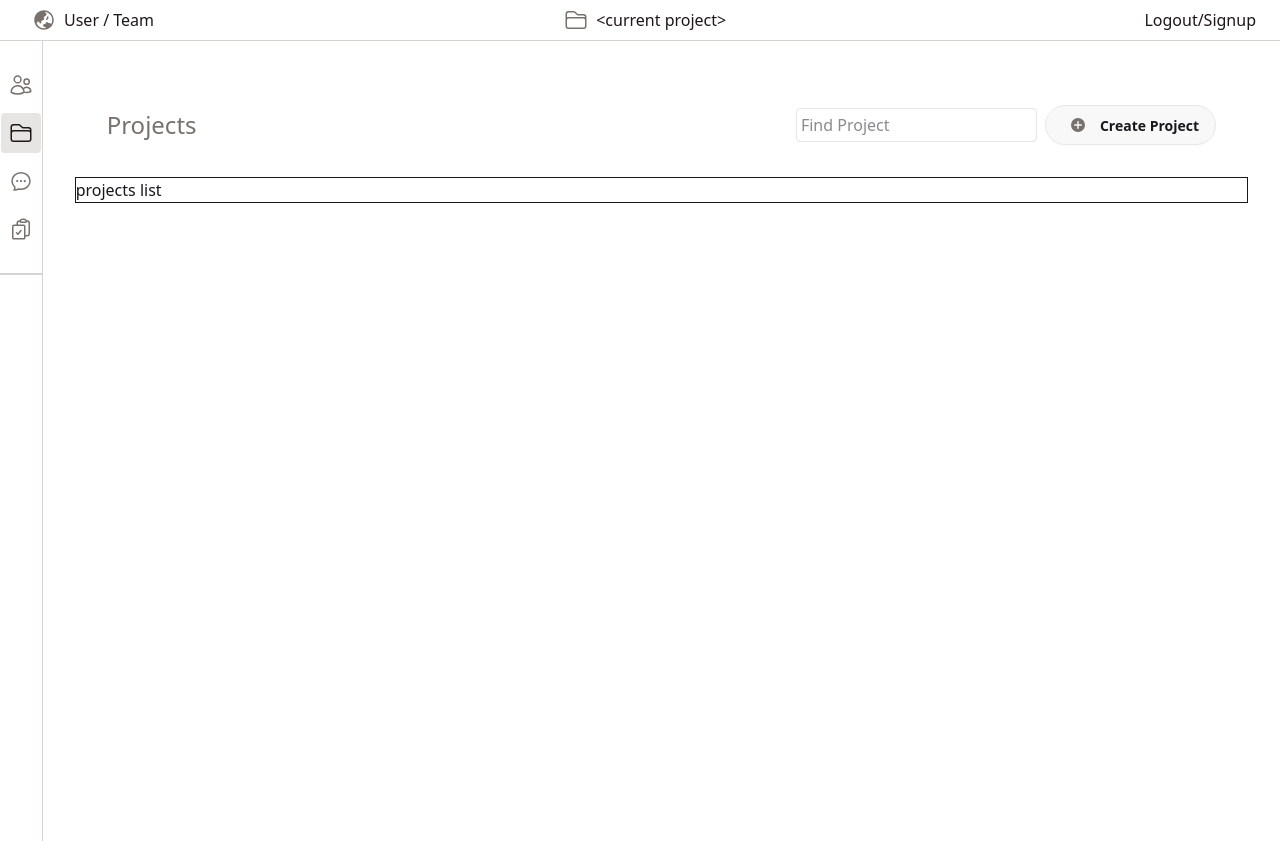
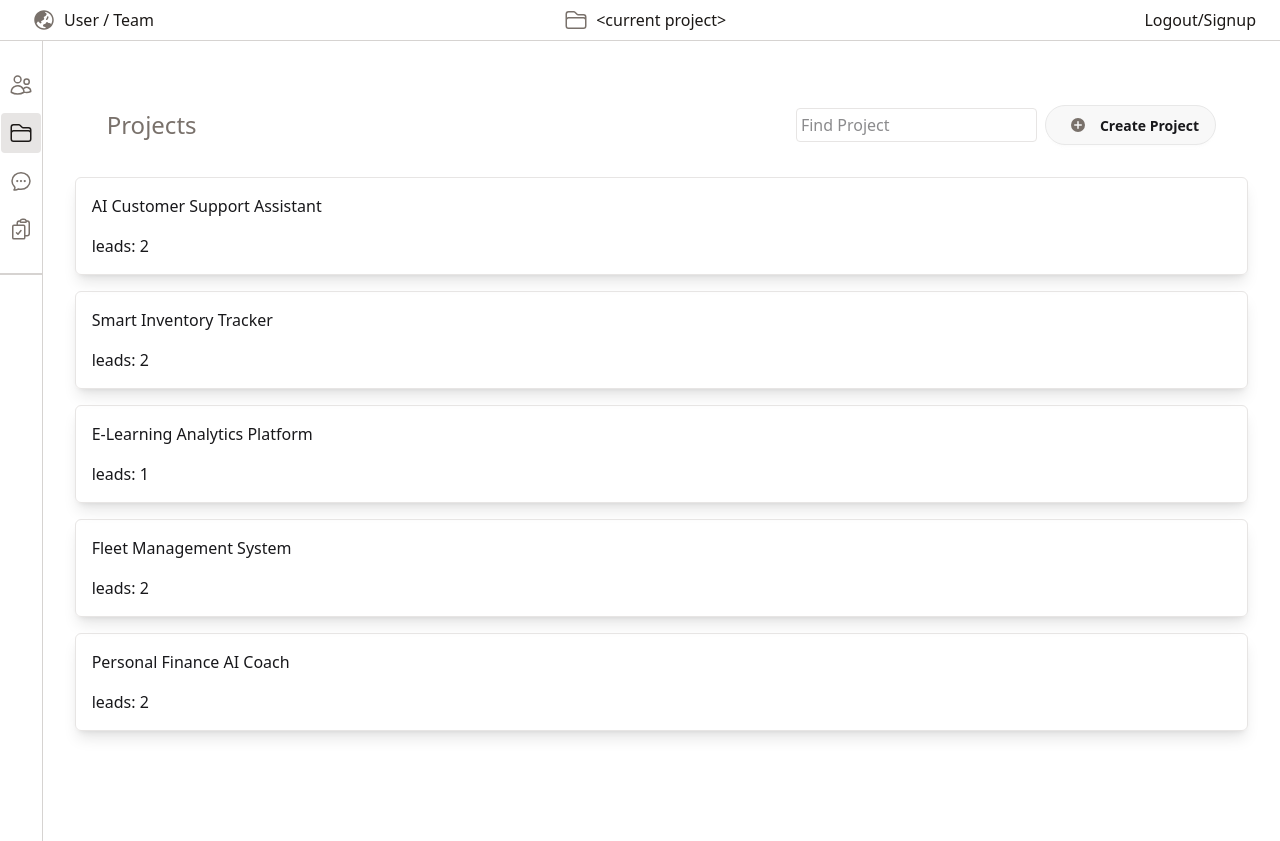
Before and after one commit to TheNotoriousZW/rooms, a React (Vite) app: page /projects/home in a window 1280 px wide. Built offline with nearby package versions, Linux system fonts and the light colour scheme.

Commit message:
added cards to project home

```diff
--- /dev/null
+++ b/src/context/ProjectProvider.jsx
@@ -0,0 +1,84 @@
+import { createContext, useContext } from "react";
+
+const data = [
+    {
+      "id": "p001",
+      "name": "AI Customer Support Assistant",
+      "description": "An AI-powered chatbot to handle customer service inquiries and automate responses using NLP.",
+      "date": "2025-06-01",
+      "deadline": "2025-08-15",
+      "principals": ["Alice Kim", "Ravi Patel"],
+      "status": "active",
+      "progress": 65,
+      "createdBy": "Alice Kim",
+      "updatedAt": "2025-07-20T14:23:00Z"
+    },
+    {
+      "id": "p002",
+      "name": "Smart Inventory Tracker",
+      "description": "A real-time IoT-based inventory management system for warehouses.",
+      "date": "2025-05-10",
+      "deadline": "2025-10-01",
+      "principals": ["Jenna Ortiz", "Kofi Mensah"],
+      "status": "active",
+      "progress": 45,
+      "createdBy": "Kofi Mensah",
+      "updatedAt": "2025-07-18T10:12:00Z"
+    },
+    {
+      "id": "p003",
+      "name": "E-Learning Analytics Platform",
+      "description": "A web platform that tracks student engagement and performance across online courses.",
+      "date": "2025-04-20",
+      "deadline": "2025-09-20",
+      "principals": ["Emily Zhao"],
+      "status": "planning",
+      "progress": 10,
+      "createdBy": "Emily Zhao",
+      "updatedAt": "2025-07-10T08:00:00Z"
+    },
+    {
+      "id": "p004",
+      "name": "Fleet Management System",
+      "description": "A dashboard for monitoring and optimizing delivery fleets using GPS and traffic data.",
+      "date": "2025-03-05",
+      "deadline": "2025-07-30",
+      "principals": ["Tariq Al-Mansur", "Veronica Li"],
+      "status": "completed",
+      "progress": 100,
+      "createdBy": "Tariq Al-Mansur",
+      "updatedAt": "2025-07-01T16:45:00Z"
+    },
+    {
+      "id": "p005",
+      "name": "Personal Finance AI Coach",
+      "description": "A mobile app that analyzes spending habits and provides personalized financial advice.",
+      "date": "2025-06-15",
+      "deadline": "2025-09-30",
+      "principals": ["Carlos Rivera", "Maya Thompson"],
+      "status": "active",
+      "progress": 33,
+      "createdBy": "Carlos Rivera",
+      "updatedAt": "2025-07-22T12:30:00Z"
+    }
+  ]
+
+const projectContext = createContext();
+
+export default function ProjectProvider({ children }){
+    return(
+        <projectContext.Provider value={{ data }}>
+            {children}
+        </projectContext.Provider>
+    )
+}
+
+function useProject(){
+    const context = useContext(projectContext);
+    if(!context){
+        throw new Error("useProject must be used within a ProjectProvider");
+    }
+    return context;
+}
+
+export { useProject, ProjectProvider }
--- /dev/null
+++ b/src/pages/project/ProjectCard.jsx
@@ -0,0 +1,12 @@
+import { useState } from "react";
+
+
+export default function ProjectCard({ project }){
+
+    return(
+        <div className="border rounded-md p-4 grid grid-cols-1 gap-4 shadow-lg border-stone-200">
+            <div key={project.id}>{project.name}</div>
+            <div>leads: {project.principals.length}</div>
+        </div>
+    )
+}
--- a/src/pages/project/ProjectsHome.jsx
+++ b/src/pages/project/ProjectsHome.jsx
@@ -1,69 +1,11 @@
 import FeatureIcon from "../../icons/FeatureIcon"
+import ProjectCard from "./ProjectCard"
+import { useProject } from "../../context/ProjectProvider"
 
-const data = [
-    {
-      "id": "p001",
-      "name": "AI Customer Support Assistant",
-      "description": "An AI-powered chatbot to handle customer service inquiries and automate responses using NLP.",
-      "date": "2025-06-01",
-      "deadline": "2025-08-15",
-      "principals": ["Alice Kim", "Ravi Patel"],
-      "status": "active",
-      "progress": 65,
-      "createdBy": "Alice Kim",
-      "updatedAt": "2025-07-20T14:23:00Z"
-    },
-    {
-      "id": "p002",
-      "name": "Smart Inventory Tracker",
-      "description": "A real-time IoT-based inventory management system for warehouses.",
-      "date": "2025-05-10",
-      "deadline": "2025-10-01",
-      "principals": ["Jenna Ortiz", "Kofi Mensah"],
-      "status": "active",
-      "progress": 45,
-      "createdBy": "Kofi Mensah",
-      "updatedAt": "2025-07-18T10:12:00Z"
-    },
-    {
-      "id": "p003",
-      "name": "E-Learning Analytics Platform",
-      "description": "A web platform that tracks student engagement and performance across online courses.",
-      "date": "2025-04-20",
-      "deadline": "2025-09-20",
-      "principals": ["Emily Zhao"],
-      "status": "planning",
-      "progress": 10,
-      "createdBy": "Emily Zhao",
-      "updatedAt": "2025-07-10T08:00:00Z"
-    },
-    {
-      "id": "p004",
-      "name": "Fleet Management System",
-      "description": "A dashboard for monitoring and optimizing delivery fleets using GPS and traffic data.",
-      "date": "2025-03-05",
-      "deadline": "2025-07-30",
-      "principals": ["Tariq Al-Mansur", "Veronica Li"],
-      "status": "completed",
-      "progress": 100,
-      "createdBy": "Tariq Al-Mansur",
-      "updatedAt": "2025-07-01T16:45:00Z"
-    },
-    {
-      "id": "p005",
-      "name": "Personal Finance AI Coach",
-      "description": "A mobile app that analyzes spending habits and provides personalized financial advice.",
-      "date": "2025-06-15",
-      "deadline": "2025-09-30",
-      "principals": ["Carlos Rivera", "Maya Thompson"],
-      "status": "active",
-      "progress": 33,
-      "createdBy": "Carlos Rivera",
-      "updatedAt": "2025-07-22T12:30:00Z"
-    }
-  ]
 
 export default function ProjectsHome(){
+    const { data } = useProject();
+    console.log(data);
     return(
         <div className="grid grid-cols-1 m-8 ">
             <div className=" m-8  flex flex-row items-center justify-between ">
@@ -84,8 +26,10 @@ export default function ProjectsHome(){
                 </div>
 
             </div>
-            <div className="border">
-                projects list
+            <div className="grid grid-cols-1 gap-4">
+              {data.map((project) => (
+                <ProjectCard key={project.id} project={project}/>
+              ))}
             </div>
         </div>
     )
--- a/src/ui/AppLayout.jsx
+++ b/src/ui/AppLayout.jsx
@@ -2,6 +2,7 @@ import Header from "./Header"
 import Navbar from "./Navbar"
 import { Outlet } from "react-router-dom"
 import { useNav } from "../context/NavProvider"
+
 
 export default function AppLayout() {
     const {navOpen, setNavOpen} = useNav();
```
Also changed, not shown: src/App.jsx (+6 -3 lines).
